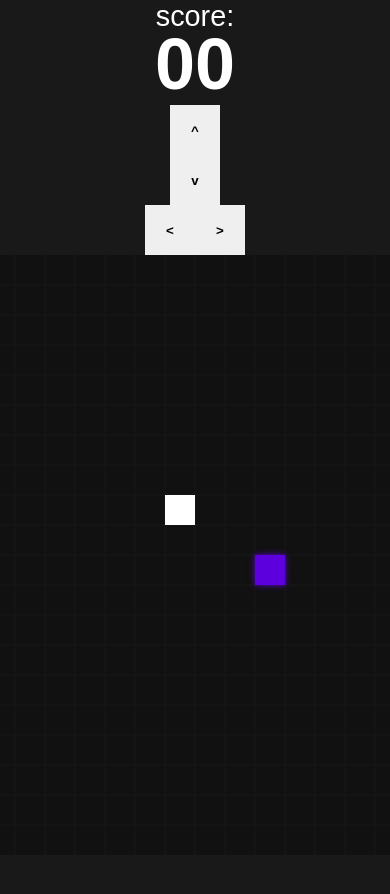
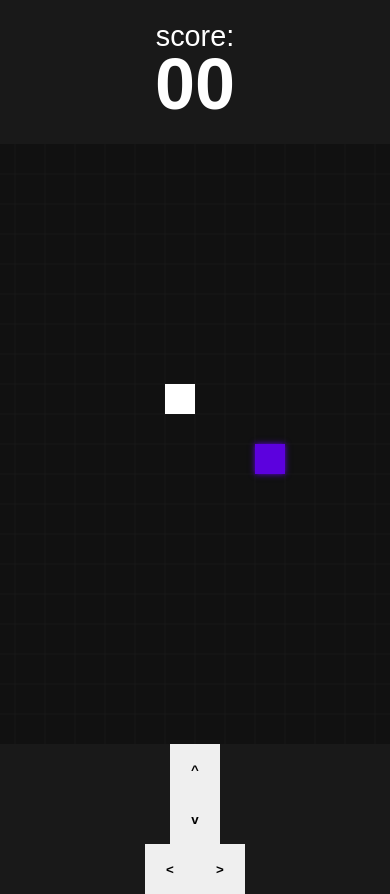
Before and after one commit to estrmrnd/jogo--da-cobrinha, a plain HTML site: page index.html in a window 390 px wide. Shown: the top 894 px of the page. Before the commit the page ends 855 px from the top, so only its background shows below. Drawn offline with nearby package versions, Linux system fonts and the light colour scheme.

Commit message:
iniciação da responsividade

```diff
--- a/css/style.css
+++ b/css/style.css
@@ -70,6 +70,25 @@ canvas{
     cursor: pointer;
 }
 
+.btn-geral{
+    display: none;
+}
+
+
+
+@media screen and (max-width: 767px){
+
+    .score{
+        padding: 5% 0;
+        align-items: center;
+    }
+
+    .btn-geral{
+        display: flex;
+        flex-direction: column;
+        align-items: center;
+
+    }
     .botao-cima{
         display: flex;
         flex-direction: column-reverse;
@@ -111,3 +130,12 @@ canvas{
         width: 50px;
         font-weight: 900;
     }
+
+}
+
+/* @media screen and (max-width: 320) {
+    canva{
+        height: 35vh;
+        width: 98vw;
+    }
+} */
--- a/index.html
+++ b/index.html
@@ -1,15 +1,18 @@
 <!DOCTYPE html>
 <html lang="pt-br">
+
 <head>
     <meta charset="UTF-8">
     <meta http-equiv="X-UA-Compatible" content="IE=edge">
     <meta name="viewport" content="width=device-width, initial-scale=1.0">
 
-    <link rel="stylesheet" href="https://fonts.googleapis.com/css2?family=Material+Symbols+Outlined:opsz,wght,FILL,GRAD@20..48,100..700,0..1,-50..200" />
+    <link rel="stylesheet"
+        href="https://fonts.googleapis.com/css2?family=Material+Symbols+Outlined:opsz,wght,FILL,GRAD@20..48,100..700,0..1,-50..200" />
     <link rel="stylesheet" href="css/style.css">
 
     <title>Jogo da Cobrinha</title>
 </head>
+
 <body>
     <div class="score">score: <span class="score--value">00</span></div>
 
@@ -26,6 +29,10 @@
 
     </div>
 
+
+    <canvas width="600" height="600"></canvas>
+
+    <section class="btn-geral hidden" >
         <div class="botao-cima">
             <button id="btn-cima">^</button>
         </div>
@@ -34,14 +41,13 @@
         </div>
 
         <div class="botao-filho">
-                <button id="btn-esquerda"><</button>
+            <button id="btn-esquerda">
+                < </button>
                     <button id="btn-direita">></button>
         </div>
-
         </div>
-
-    <canvas width="600" height="600"></canvas>
-
+    </section>
     <script src="./js/script.js"></script>
 </body>
+
 </html>
```
Lines whose indentation alone changed are shown as unchanged.
